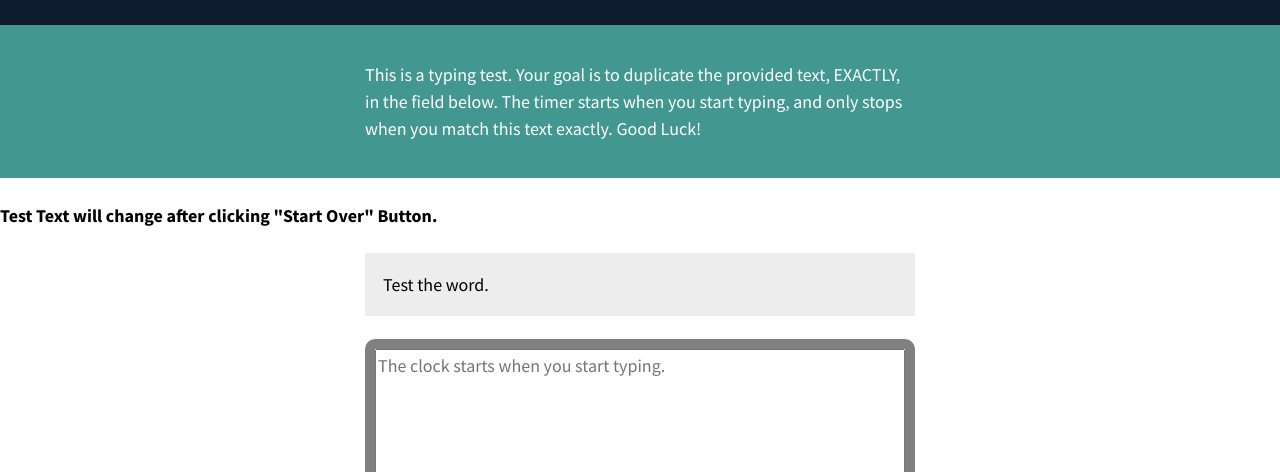
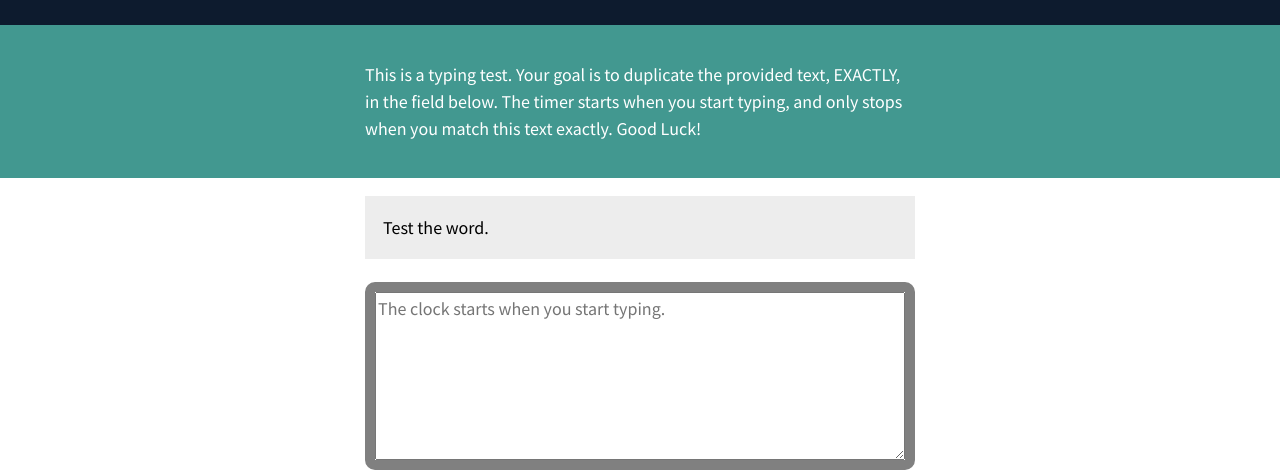
Before and after one commit to himanshunegi123/typing_speed, a plain HTML site: page index.html in a window 1280 px wide. Shown: the part 113-585 px from the top of the page. Drawn offline with Linux system fonts and the light colour scheme.

Commit message:
Update index.html

```diff
--- a/index.html
+++ b/index.html
@@ -18,7 +18,6 @@
         <article class="intro">
             <p>This is a typing test. Your goal is to duplicate the provided text, EXACTLY, in the field below. The timer starts when you start typing, and only stops when you match this text exactly. Good Luck!</p>
         </article><!-- .intro -->
-        <h4>Test Text will change after clicking "Start Over" Button.</h4>
         <section class="test-area">
             <div id="origin-text">
                 <p id="para">Test the word.</p>
```
